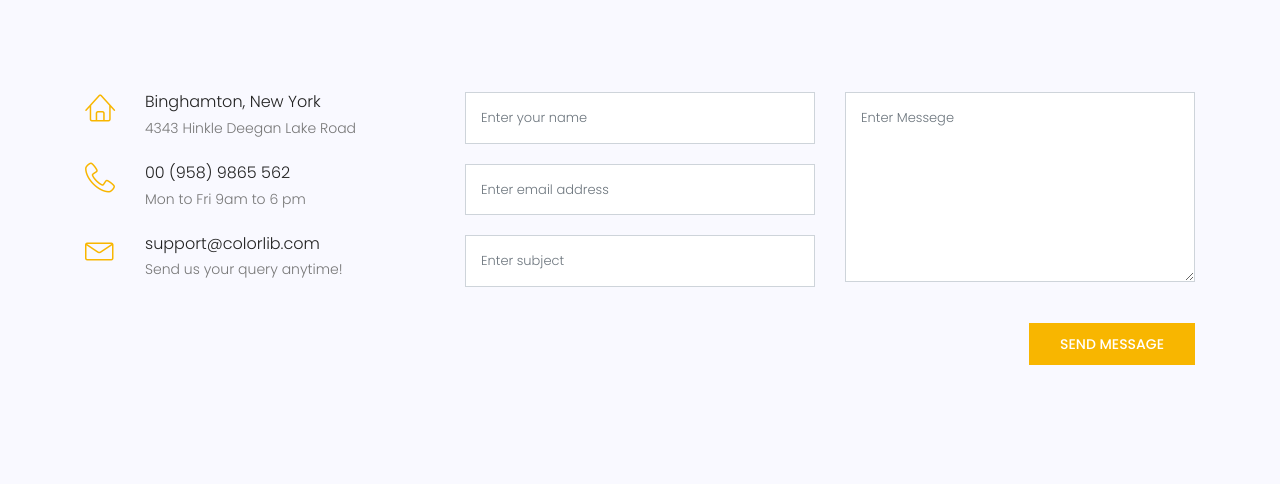
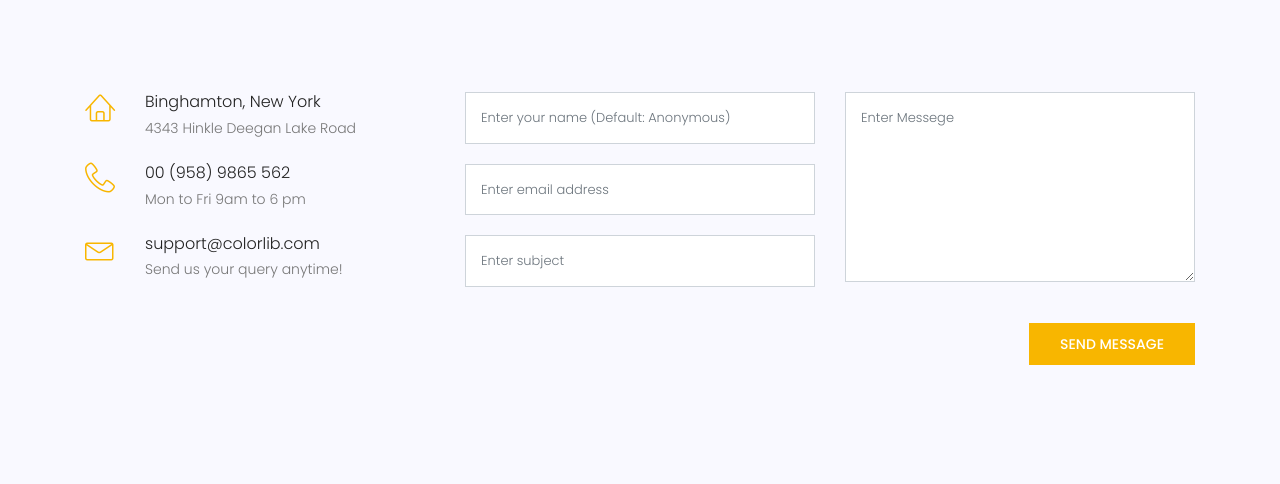
Before and after one commit to haadijafari/Travelista, a Django app: page /contact/ in a window 1280 px wide. Shown: the part 933-1417 px from the top of the page. Run offline with Django 3.2, Linux system fonts and the light colour scheme; some libraries are stand-ins or nearby versions.

Commit message:
[FIX] Contact Template
[+] Clean form fields

```diff
--- a/Travelista/templates/Travelista/contact/contact-form.html
+++ b/Travelista/templates/Travelista/contact/contact-form.html
@@ -73,11 +73,11 @@
 					{% csrf_token %}
 					<div class="row">
 						<div class="col-lg-6 form-group">
-							<input name="name" placeholder="Enter your name" onfocus="this.placeholder = ''" onblur="this.placeholder = 'Enter your name'" class="common-input mb-20 form-control" required="" type="text">
+							<input name="name" placeholder="Enter your name (Default: Anonymous)" class="common-input mb-20 form-control" type="text">
 
-							<input name="email" placeholder="Enter email address" pattern="[A-Za-z0-9._%+-]+@[A-Za-z0-9.-]+\.[A-Za-z]{1,63}$" onfocus="this.placeholder = ''" onblur="this.placeholder = 'Enter email address'" class="common-input mb-20 form-control" required="" type="email">
+							<input name="email" placeholder="Enter email address" class="common-input mb-20 form-control" required type="email">
 
-							<input name="subject" placeholder="Enter subject" onfocus="this.placeholder = ''" onblur="this.placeholder = 'Enter subject'" class="common-input mb-20 form-control" type="text">
+							<input name="subject" placeholder="Enter subject" class="common-input mb-20 form-control" required type="text">
 						</div>
 						<div class="col-lg-6 form-group">
 							<textarea class="common-textarea form-control" name="message" placeholder="Enter Messege" onfocus="this.placeholder = ''" onblur="this.placeholder = 'Enter Messege'" required=""></textarea>
```
